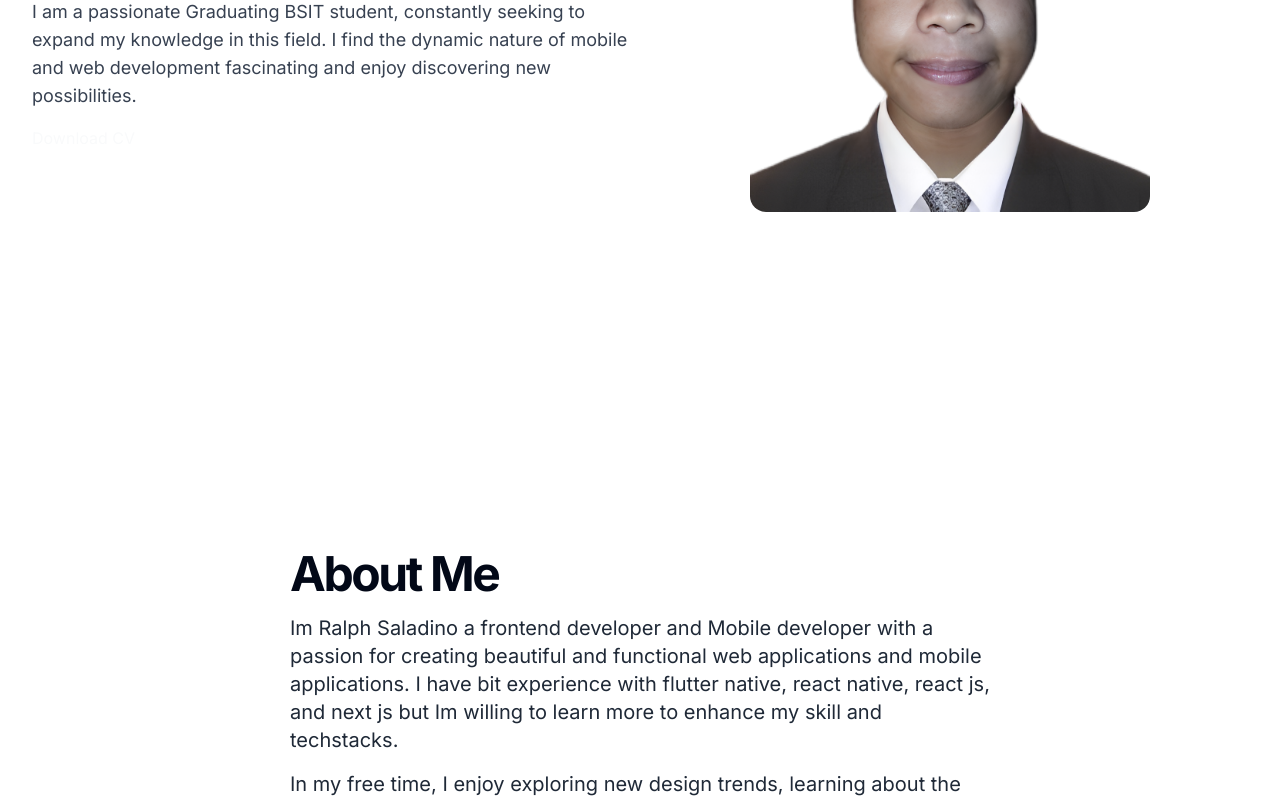
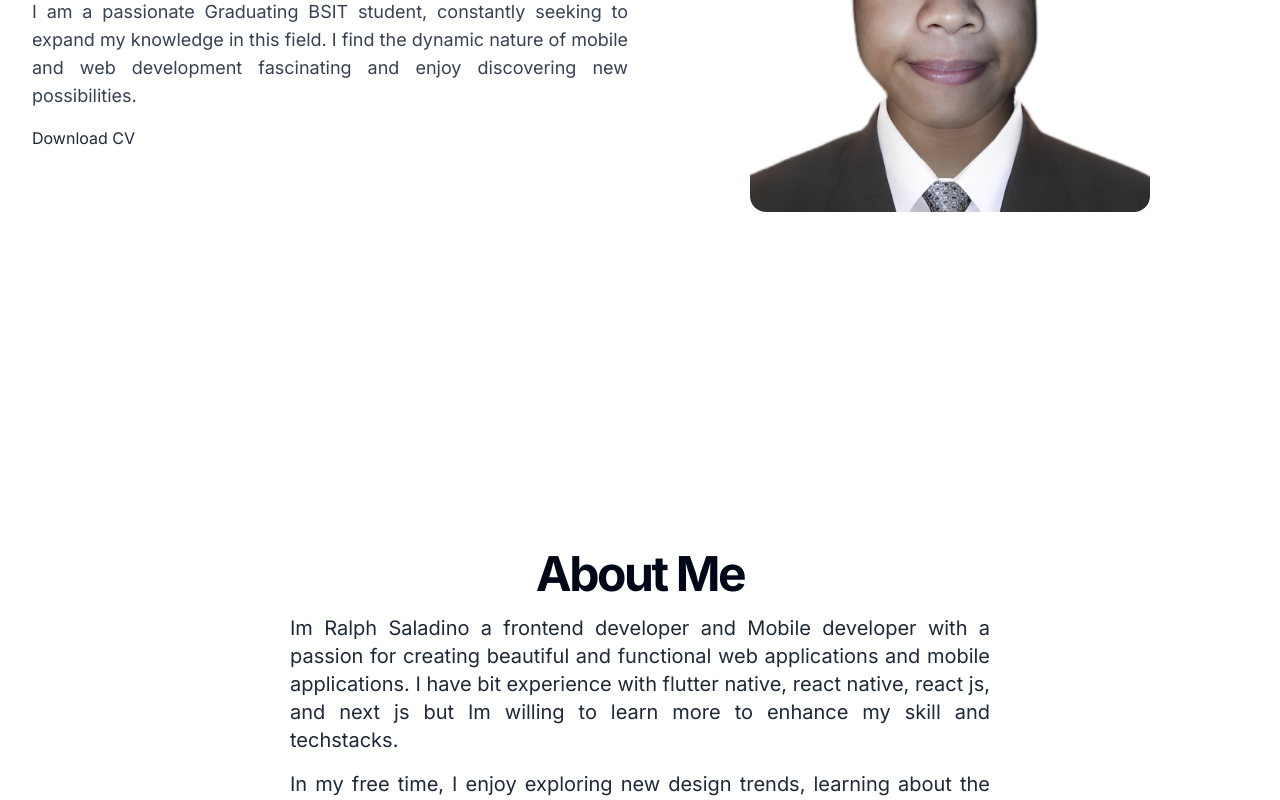
Before and after one commit to hplar05/Portfolio-2.0, a Next.js app: page / in a window 1280 px wide. Shown: the part 380-1180 px from the top of the page. Built offline with nearby package versions, Linux system fonts and the light colour scheme.

Commit message:
chore: changes

```diff
--- a/app/(sections)/About.tsx
+++ b/app/(sections)/About.tsx
@@ -7,8 +7,8 @@ const Home = () => {
       className=" h-[100vh] flex-col flex items-center justify-center "
     >
       <div className="container flex justify-center">
-        <div className="space-y-4 mb-8">
-          <h2 className="text-3xl font-bold tracking-tighter sm:text-4xl md:text-5xl">
+        <div className="space-y-4 mb-8 text-justify">
+          <h2 className="text-3xl font-bold tracking-tighter sm:text-4xl md:text-5xl text-center">
             About Me
           </h2>
           <p className="text-gray-800 dark:text-gray-300 text-xl max-w-[700px]">
--- a/app/(sections)/Contacts.tsx
+++ b/app/(sections)/Contacts.tsx
@@ -4,11 +4,11 @@ const Home = () => {
   return (
     <section
       id="contacts"
-      className=" max-md:h-[250vh] h-[100vh] text-gray-50 flex justify-center items-center "
+      className=" max-md:mt-[50vh] h-[100vh] text-gray-50 flex justify-center items-center "
     >
       <div className="container flex items-center justify-center">
         <div className="space-y-4 md:mb-8">
-          <h2 className="text-3xl font-bold tracking-tighter sm:text-4xl md:text-5xl text-black dark:text-white">
+          <h2 className="text-3xl font-bold tracking-tighter sm:text-4xl md:text-5xl text-black dark:text-white max-md:text-center">
             Get in Touch
           </h2>
           <p className=" max-w-[600px] text-gray-800 dark:text-white">
--- a/app/(sections)/Home.tsx
+++ b/app/(sections)/Home.tsx
@@ -17,13 +17,13 @@ const Home = () => {
           <h2 className="text-gray-800 dark:text-white text-2xl font-medium max-md:text-center">
             Frontend Developer
           </h2>
-          <p className="text-gray-700 dark:text-gray-300 max-w-[600px] text-lg max-md:text-justify">
+          <p className="text-gray-700 dark:text-gray-300 max-w-[600px] text-lg text-justify">
             I am a passionate Graduating BSIT student, constantly seeking to
             expand my knowledge in this field. I find the dynamic nature of
             mobile and web development fascinating and enjoy discovering new
             possibilities.
           </p>
-          <button>Download CV</button>
+          <button className="text-gray-800 dark:text-white">Download CV</button>
         </div>
         <Image
           src={Avatar}
--- a/components/SuggestionInput.tsx
+++ b/components/SuggestionInput.tsx
@@ -4,8 +4,8 @@ import { Button } from "./ui/button";
 
 export function SuggestionInput() {
   return (
-    <div>
-      <form className="grid w-full gap-4" action="post">
+    <div className="border rounded-lg mb-20 h-[50vh] justify-center flex items-center">
+      <form className="grid w-[90%] gap-4" action="post">
         <Label htmlFor="message-2 text-lg">Your suggestions</Label>
         <Textarea
           required
```
